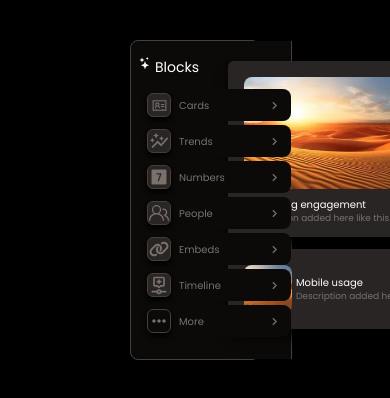
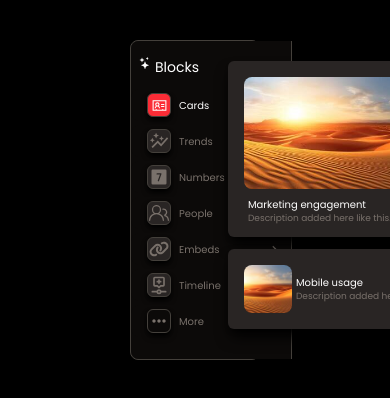
Before and after one commit to AJITH0101/ajith-xylink, a React (Vite) app: page / in a window 390 px wide. Shown: the top 398 px of the page. Built offline with nearby package versions, Linux system fonts and the light colour scheme.

Commit message:
Commit before making responsive, work for lg screens

```diff
--- a/src/components/Badge.jsx
+++ b/src/components/Badge.jsx
@@ -1,11 +1,17 @@
 import React from 'react'
 import desert from '../assets/desert.jpg';
+import { useState, useEffect } from 'react';
 
 const Badge = ({image, details}) => {
+  const [effect,setEffect] = useState(false)
+
+     useEffect(()=>{
+      setEffect(true)
+     })
 
   return (
     <div>
-    <div className='w-64 h-44 bg-stone-800 rounded-md shadow-lg shadow-black mt-1 flex justify-center'>
+        <div className={`w-64 h-44 bg-stone-800 rounded-md shadow-lg shadow-black mt-1 flex justify-center  transition-transform duration-800  ${effect ? "scale-100" : "scale-90"}`}>
             <div className='w-56 h-28 rounded-lg mt-4'>
             <img src={image} alt="Desert" className="w-full h-full object-cover rounded-lg" />
             <div className='flex flex-col'>
@@ -15,7 +21,7 @@ const Badge = ({image, details}) => {
             </div>
         </div>
 
-    <div className='flex flex-row items-center w-64 h-20 bg-stone-800 rounded-md shadow-lg shadow-black mt-3'>
+        <div className={`flex flex-row items-center w-64 h-20 bg-stone-800 rounded-md shadow-lg shadow-black mt-3 transition-transform duration-800  ${effect ? "scale-100" : "scale-90"}`}>
             <div className='w-12 h-12 ml-4'>
                 <img src={image} alt="Desert" className="w-full h-full object-cover rounded-lg" />
             </div>
--- a/src/components/Selector.jsx
+++ b/src/components/Selector.jsx
@@ -24,13 +24,13 @@ const block = <BsStars size={12} color='white'/>
 
 const Selector = () => {
 const [selectIcon, setSelectIcon] = useState({
-  icon1:"bg-stone-800",
+  icon1:"bg-red-500",
   icon2:"bg-stone-800",
   icon3:"bg-stone-800",
   icon4:"bg-stone-800",
   icon5:"bg-stone-800",
   icon6:"bg-stone-800",
-  text1:"text-stone-500",
+  text1:"text-white",
   text2:"text-stone-500",
   text3:"text-stone-500",
   text4:"text-stone-500",
```
Lines whose indentation alone changed are shown as unchanged.
